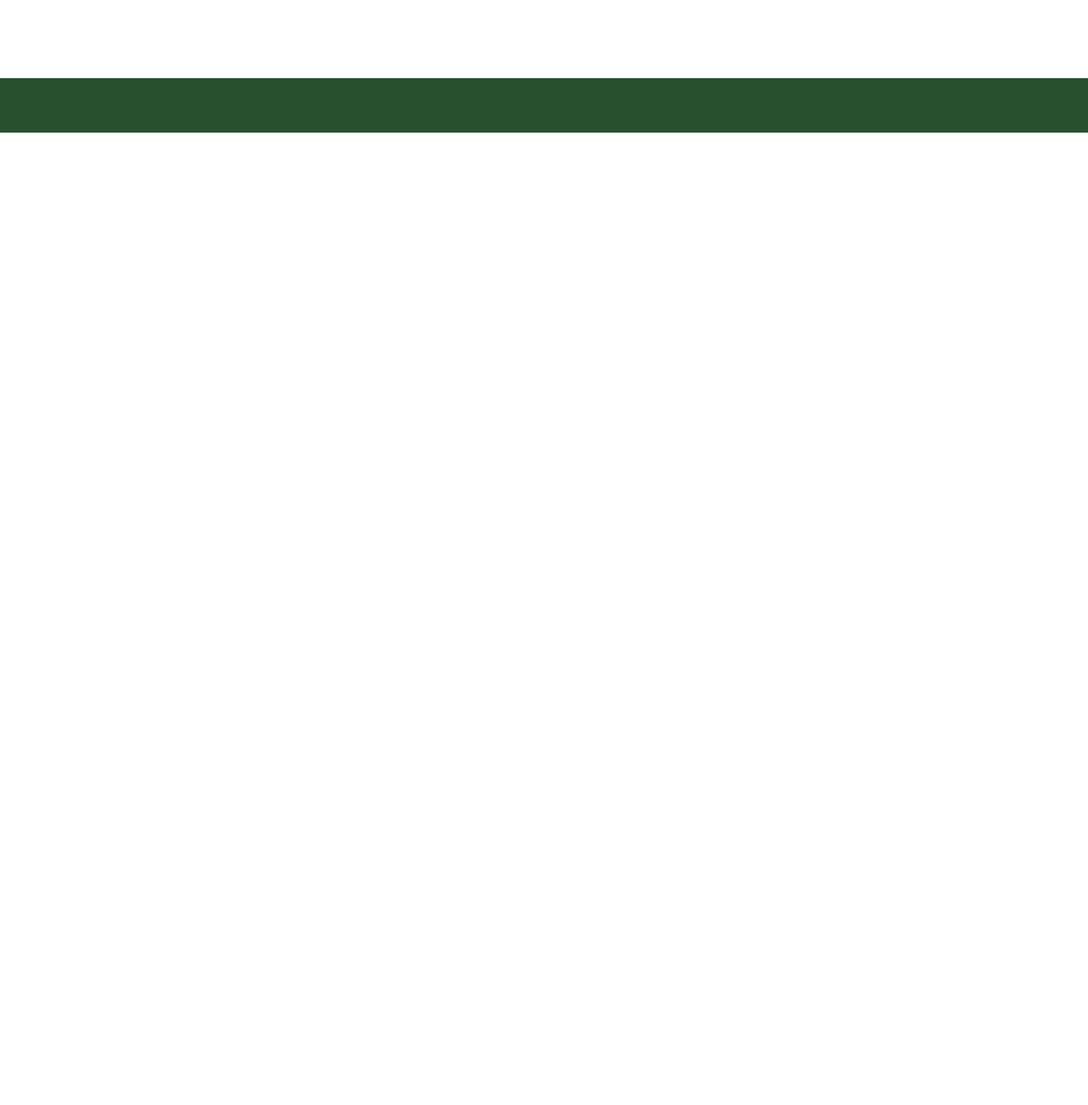
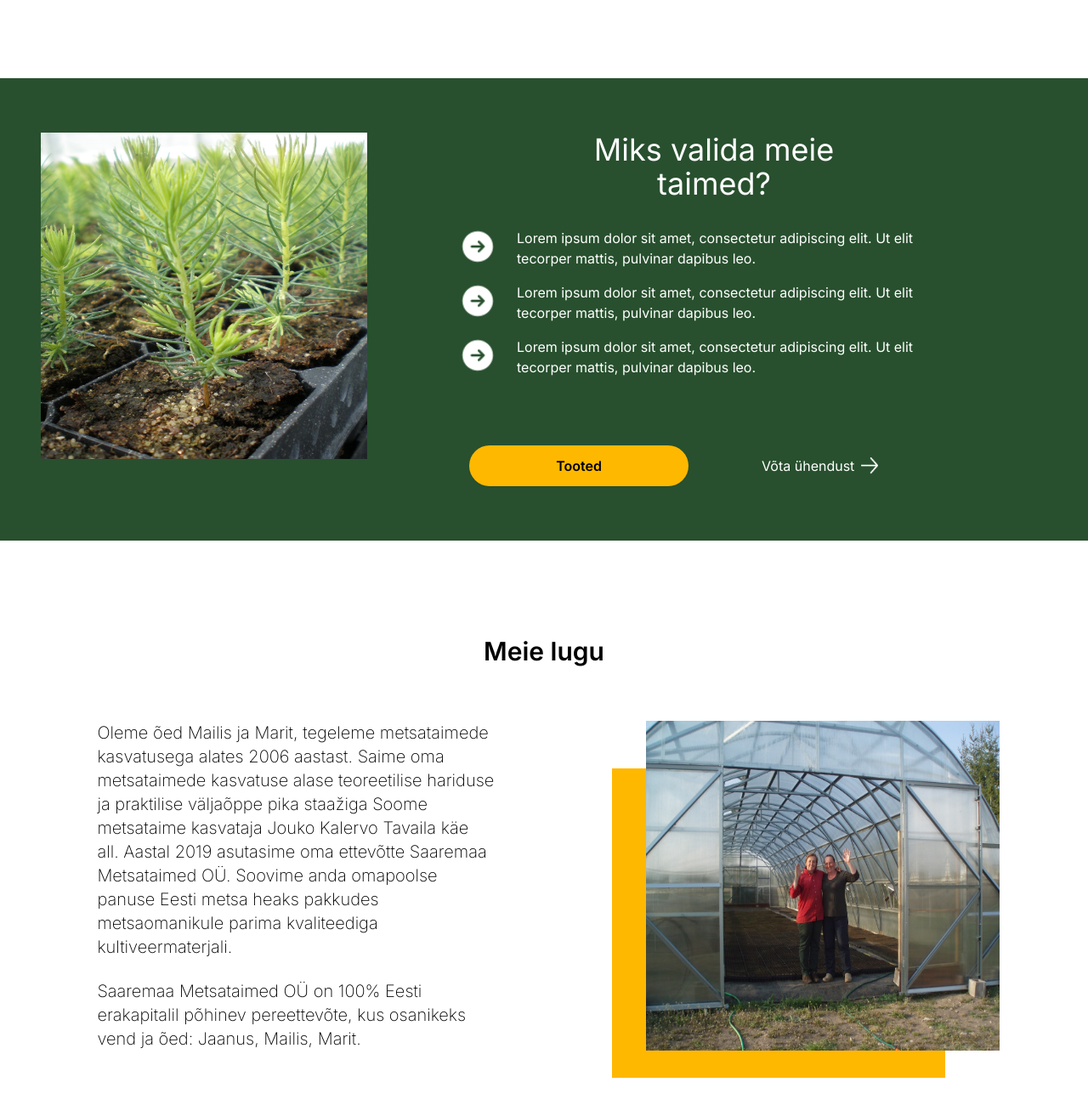
Before and after one commit to ZL-I/L-put-, a website: page pages/index.html in a window 1280 px wide. Shown: the part 1403-2703 px from the top of the page at 85% size. Before the commit the page ends 1559 px from the top, so only its background shows below. Drawn offline with nearby package versions, Linux system fonts and the light colour scheme.

Commit message:
final touches on index

```diff
--- a/pages/index.html
+++ b/pages/index.html
@@ -10,6 +10,7 @@
       href="https://fonts.googleapis.com/css2?family=Inter:wght@100..900&family=Montserrat&display=swap"
       rel="stylesheet"
     />
+      <link href="https://cdn.jsdelivr.net/npm/tailwindcss@2.2.19/dist/tailwind.min.css" rel="stylesheet">
     <title>PUUKOOL</title>
   </head>
   <body class="inter-custom">
@@ -68,7 +69,7 @@
               0,27€/tk + km
             </p>
             <button
-              class="rounded-full shadow-sm bg-[#28502E] py-2 my-2 px-12 text-white"
+              class="hover:bg-[#FFB800] transition duration-200 ease-in-out rounded-full shadow-sm bg-[#28502E] py-2 my-2 px-12 text-white"
             >
               Rohkem infot
             </button>
@@ -86,7 +87,7 @@
               0,27€/tk + km
             </p>
             <button
-              class="rounded-full shadow-sm bg-[#28502E] py-2 my-2 px-12 text-white"
+              class="hover:bg-[#FFB800] transition duration-200 ease-in-out rounded-full shadow-sm bg-[#28502E] py-2 my-2 px-12 text-white"
             >
               Rohkem infot
             </button>
@@ -104,7 +105,7 @@
               0,27€/tk + km
             </p>
             <button
-              class="rounded-full shadow-sm bg-[#28502E] py-2 my-2 px-12 text-white"
+              class="hover:bg-[#FFB800] transition duration-200 ease-in-out rounded-full shadow-sm bg-[#28502E] py-2 my-2 px-12 text-white"
             >
               Rohkem infot
             </button>
@@ -122,7 +123,7 @@
               0,27€/tk + km
             </p>
             <button
-              class="rounded-full shadow-sm bg-[#28502E] py-2 my-2 px-12 text-white"
+              class="hover:bg-[#FFB800] transition duration-200 ease-in-out rounded-full shadow-sm bg-[#28502E] py-2 my-2 px-12 text-white"
             >
               Rohkem infot
             </button>
@@ -140,17 +141,47 @@
               0,27€/tk + km
             </p>
             <button
-              class="rounded-full shadow-sm bg-[#28502E] py-2 my-2 px-12 text-white"
+              class="hover:bg-[#FFB800] transition duration-200 ease-in-out rounded-full shadow-sm bg-[#28502E] py-2 my-2 px-12 text-white"
             >
               Rohkem infot
             </button>
           </div>
         </div>
       </div>
-      <div class="bg-[#28502E] mt-28 pt-16 grid grid-rows-2">
+      <div class="bg-[#28502E] mt-28 py-16 px-10 grid grid-cols-3">
+       <img src="/assets/Picture2.jpg" class="size-96 mx-auto" alt="taim">
+       <div class="text-white col-span-2">
+        <p class="text-4xl mb-8 max-w-72 mx-auto text-center">Miks valida meie taimed?</p>
+        <div class="flex mb-4 w-3/4 mx-auto">
+          <img src="/assets/Framearrow.png" class="size-11 mr-6" alt=""><p>Lorem ipsum dolor sit amet, consectetur adipiscing elit. Ut elit tecorper mattis, pulvinar dapibus leo.</p>
+        </div>
+        <div class="flex mb-4 w-3/4 mx-auto">
+          <img src="/assets/Framearrow.png" class="size-11 mr-6" alt=""><p>Lorem ipsum dolor sit amet, consectetur adipiscing elit. Ut elit tecorper mattis, pulvinar dapibus leo.</p>
+        </div>
+        <div class="flex mb-4 w-3/4 mx-auto">
+          <img src="/assets/Framearrow.png" class="size-11 mr-6" alt=""><p>Lorem ipsum dolor sit amet, consectetur adipiscing elit. Ut elit tecorper mattis, pulvinar dapibus leo.</p>
+        </div>
+        <div class="grid grid-cols-2 ml-28 mt-20">
+            <button class="rounded-full font-semibold shadow-sm bg-[#FFB800] p-3 w-3/4 text-black">
+              Tooted
+            </button>
+            <div class="flex">
+              <a class="my-auto">Võta ühendust</a>
+              <img src="/assets/Vectorarrow2.png" class="size-5 my-auto ml-2" alt="">
+            </div>
+          </div>
+       </div>
+      </div>
+      <div class="grid grid-cols-2 px-14 pb-16">
+        <p class="text-3xl font-semibold mt-28 text-center col-span-2 mb-16">Meie lugu</p>
+        <div class="mx-auto w-4/5 text-xl font-extralight">
+                  <p class="mb-6">Oleme õed Mailis ja Marit, tegeleme metsataimede kasvatusega alates 2006 aastast. Saime oma metsataimede kasvatuse alase teoreetilise hariduse ja praktilise väljaõppe pika staažiga Soome metsataime kasvataja Jouko Kalervo Tavaila käe all. Aastal 2019 asutasime oma ettevõtte Saaremaa Metsataimed OÜ. Soovime anda omapoolse panuse Eesti metsa heaks pakkudes metsaomanikule parima kvaliteediga kultiveermaterjali.</p>
 
-        <div>
-
+        <p>Saaremaa Metsataimed OÜ on 100% Eesti erakapitalil põhinev pereettevõte, kus osanikeks vend ja õed: Jaanus, Mailis, Marit.</p>
+        </div>
+        <div class="flex justify-self-end mr-12 yellow-rectangle">
+          <img src="/assets/Picture10.jpg" class="w-[26rem]" alt="meie">
+          <div class="yellow-box -inset-x-10 inset-y-14"></div>
         </div>
       </div>
     </section>
--- a/styles.css
+++ b/styles.css
@@ -24,3 +24,16 @@
   font-style: normal;
   font-variation-settings: "slnt" -10 - 0;
 }
+
+/* Custom styles */
+.yellow-rectangle {
+  position: relative;
+  display: inline-block;
+}
+.yellow-box {
+  position: absolute;
+  width: calc(100% - 24px);
+  height: calc(100% - 24px);
+  background-color: #ffb800;
+  z-index: -1;
+}
```
Also changed, not shown: assets/Framearrow.png (added), assets/Vectorarrow2.png (added), output.css.
